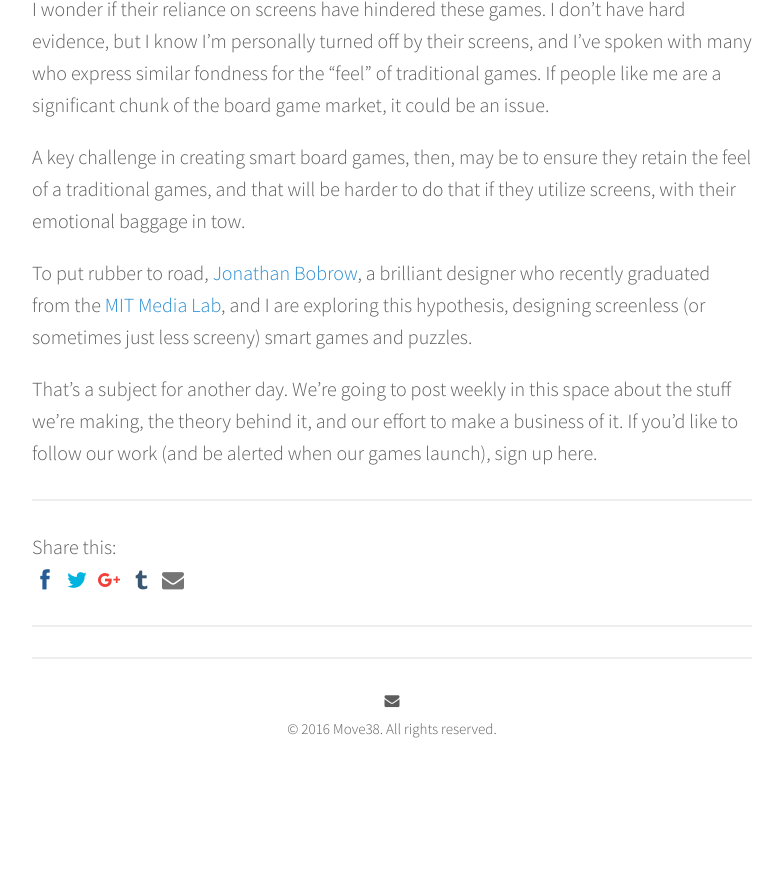
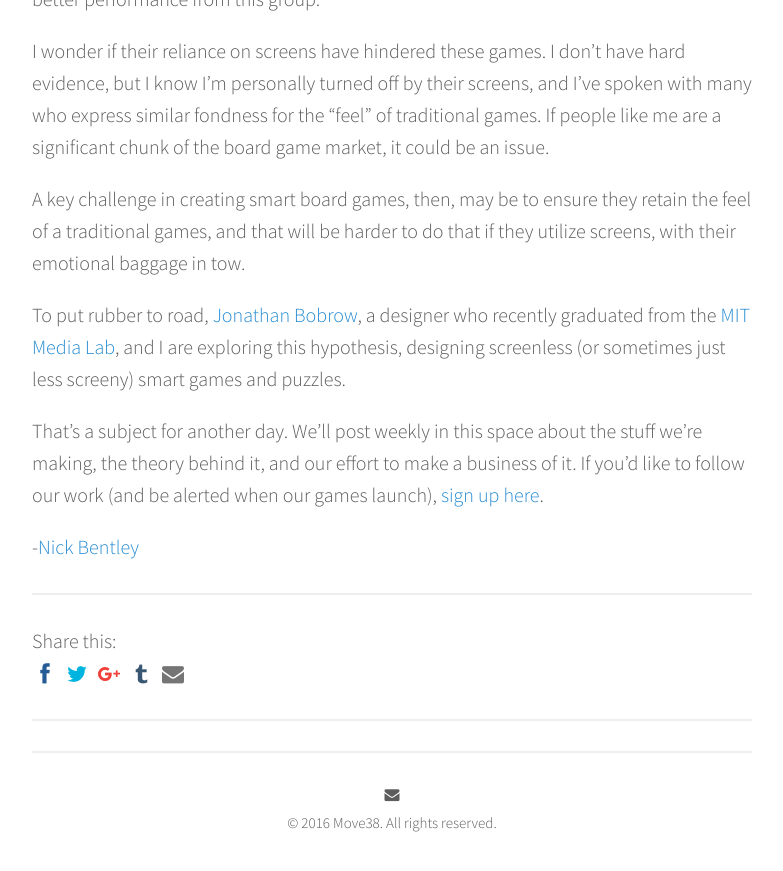
Before and after one commit to jbobrow/Move38-website, a Jekyll site: the page built from _posts/2016-09-23-smart-board-games-in-the-age-of-screens.markdown, in a window 1280 px wide and 900 px high, scrolled down 4218 px. Shown: the top 871 px of the window, without its empty margins (248-1031 px from the left). Built offline with Jekyll 4.4.1, drawn with Linux system fonts in a browser that asks for light colours; nearby versions of some CDN libraries; comment, search, counter and statistics services are not loaded; before the commit the page ends 5059 px from its top, so only the background shows below that; some of the changed text lies outside the part shown.

Commit message:
Updated Smart Board Games In The Age Of Screens

```diff
--- a/_posts/2016-09-23-smart-board-games-in-the-age-of-screens.markdown
+++ b/_posts/2016-09-23-smart-board-games-in-the-age-of-screens.markdown
@@ -75,6 +78,8 @@
 
 A key challenge in creating smart board games, then, may be to ensure they retain the feel of a traditional games, and that will be harder to do that if they utilize screens, with their emotional baggage in tow.
 
-To put rubber to road, [Jonathan Bobrow](http://cargo.jonathanbobrow.com/), a brilliant designer who recently graduated from the [MIT Media Lab](https://www.media.mit.edu/), and I are exploring this hypothesis, designing screenless (or sometimes just less screeny) smart games and puzzles.
+To put rubber to road, [Jonathan Bobrow](http://cargo.jonathanbobrow.com/), a designer who recently graduated from the [MIT Media Lab](https://www.media.mit.edu/), and I are exploring this hypothesis, designing screenless (or sometimes just less screeny) smart games and puzzles.
 
-That's a subject for another day. We're going to post weekly in this space about the stuff we're making, the theory behind it, and our effort to make a business of it. If you'd like to follow our work (and be alerted when our games launch), sign up here.
+That's a subject for another day. We'll post weekly in this space about the stuff we're making, the theory behind it, and our effort to make a business of it. If you'd like to follow our work (and be alerted when our games launch), [sign up here](http://automatiles.us14.list-manage.com/subscribe?u=7857fa104de3ffc5bbe78d94c&id=c82a234f7c).
+
+-[Nick Bentley](https://nickbentleygames.wordpress.com/)
```
Also changed, not shown: other parts of _posts/2016-09-23-smart-board-games-in-the-age-of-screens.markdown (+3 -0 lines).
